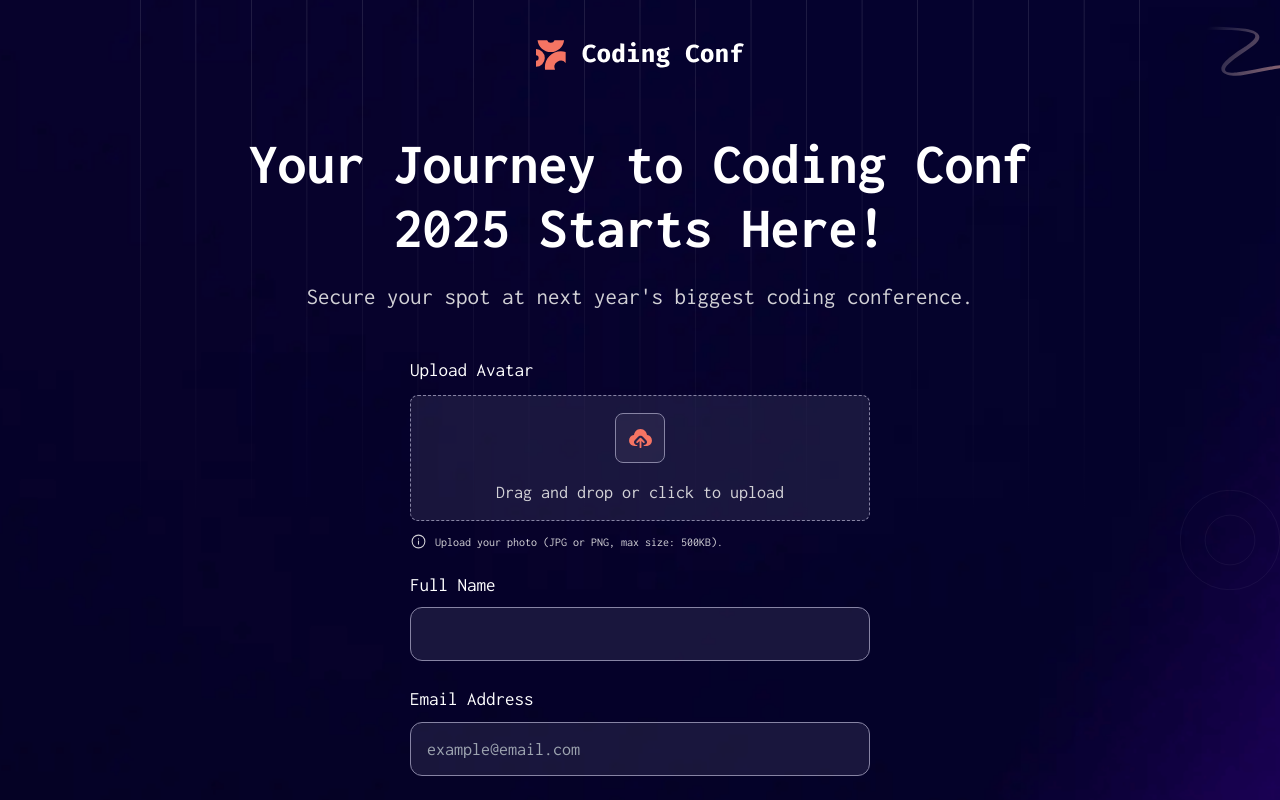
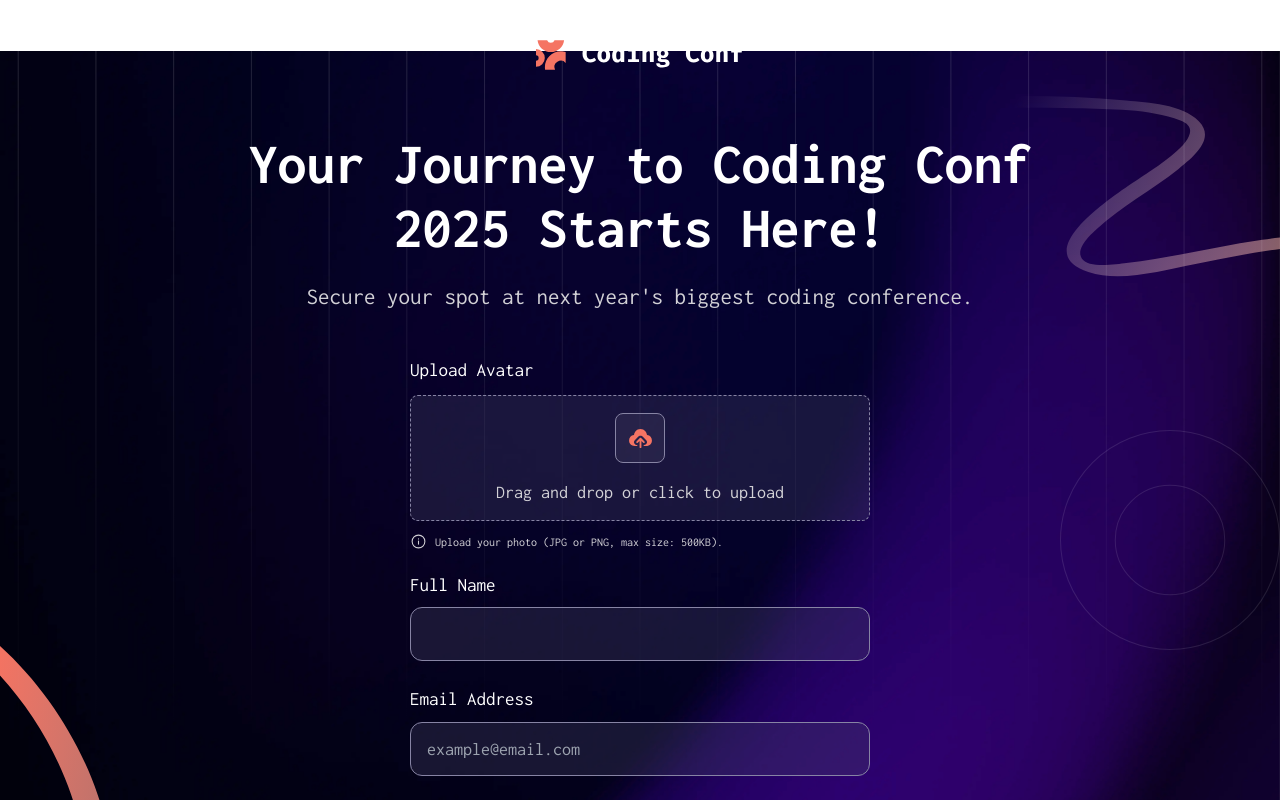
Before and after one commit to YokoMentor/conference-ticket-generator, a React (Vite) app: page / in a window 1280 px wide. Shown: the top 800 px of the page. Built offline with nearby package versions, Linux system fonts and the light colour scheme.

Commit message:
Initial desktop background images

```diff
--- a/src/App.jsx
+++ b/src/App.jsx
@@ -7,7 +7,7 @@ import iconInfo from './images/icon-info.svg'
 function App() {
 
   return (
-    <div className='flex flex-col min-h-screen justify-center items-center  bg-bg-mobile bg-no-repeat text-[60px] text-red-500'>
+    <div className='flex flex-col min-h-screen justify-center items-center bg-bg-mobile md:bg-bg-desktop bg-no-repeat text-[60px] text-red-500'>
       <div className='flex flex-col justify-center items-center text-center w-[344px] md:w-[786px] mb-9 md:mb-12 mt-7 md:mt-10'>
         <img src={logoFull} alt="logo" className="w-[166px] h-[24px] md:w-[209px] md:h-[30px] mb-10 md:mb-[62px]"></img>
         <h1 className='text-heading text-[28px] md:text-[58px] font-bold leading-[2rem] md:leading-[4rem] mb-6'>Your Journey to Coding Conf 2025 Starts Here!</h1>
--- a/tailwind.config.js
+++ b/tailwind.config.js
@@ -30,9 +30,11 @@ export default {
       },
       backgroundPosition: {
         "bg-mobile": "right, top, left bottom, right top 25px",
+        "bg-desktop": "right, top, left bottom, right top 90px",
       },
       backgroundSize: {
         "bg-mobile": "100px, 1000px, 300px, 110px, 100%",
+        "bg-desktop": "220px, 1400px, 650px, 400px, 100%",
       },
     },
   },
```
